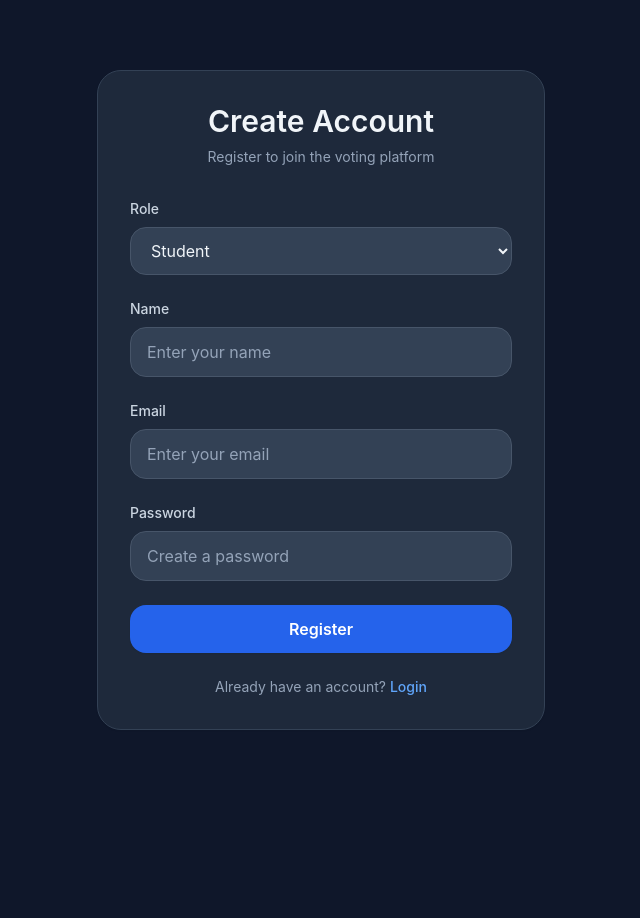
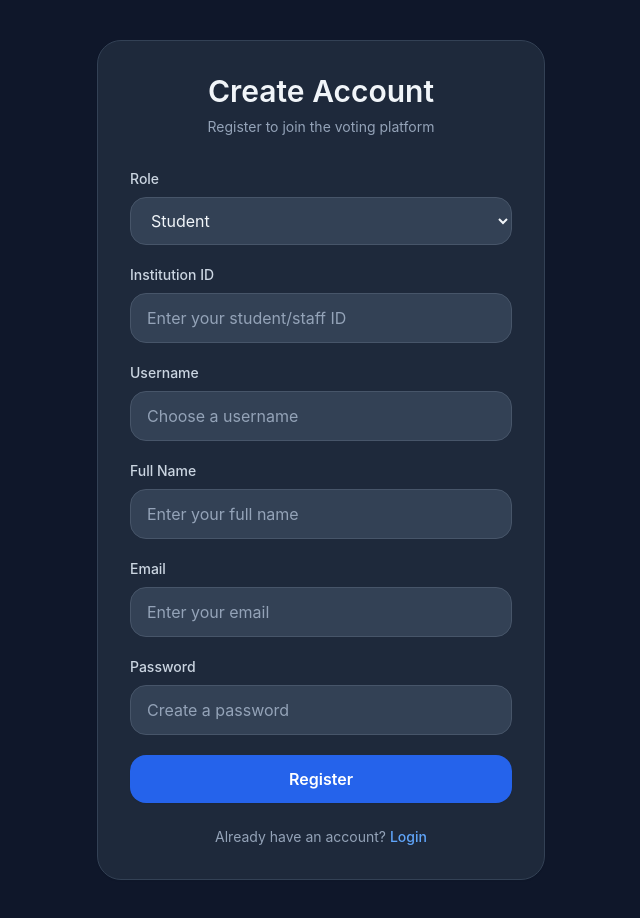
Before and after one commit to Peanutz10321/CSIT-321-FYP-26-S2-13, a React app in the folder frontend/: page /register in a window 1280 px wide. Shown: the whole page, without its empty margins (319-959 px from the left). Before the commit the page ends 800 px from the top, so only its background shows below. Built offline with nearby package versions, Linux system fonts and the light colour scheme; the HTML template or start-up script is replaced by a standard one.

Commit message:
feat: fix register form and add search/date filter to vote history

```diff
--- a/frontend/src/pages/Register.jsx
+++ b/frontend/src/pages/Register.jsx
@@ -1,6 +1,68 @@
-import { Link } from 'react-router-dom'
+import { useState } from 'react'
+import { Link, useNavigate } from 'react-router-dom'
+import { registerUser } from '../utils/api.js'
 
 function Register() {
+  const navigate = useNavigate()
+  const [role, setRole] = useState('student')
+  const [institutionId, setInstitutionId] = useState('')
+  const [username, setUsername] = useState('')
+  const [fullName, setFullName] = useState('')
+  const [email, setEmail] = useState('')
+  const [password, setPassword] = useState('')
+  const [submitting, setSubmitting] = useState(false)
+
+  const handleSubmit = async (event) => {
+    event.preventDefault()
+    console.log('[Register] handleSubmit called')
+
+    if (!institutionId.trim()) {
+      alert('Please enter your Institution ID.')
+      return
+    }
+    if (!username.trim()) {
+      alert('Please enter a username.')
+      return
+    }
+    if (!fullName.trim()) {
+      alert('Please enter your full name.')
+      return
+    }
+    if (!email.trim()) {
+      alert('Please enter your email.')
+      return
+    }
+    if (!password) {
+      alert('Please enter a password.')
+      return
+    }
+
+    setSubmitting(true)
+
+    try {
+      const payload = {
+        institution_id: institutionId.trim(),
+        username: username.trim(),
+        full_name: fullName.trim(),
+        email: email.trim(),
+        password,
+        role,
+      }
+
+      console.log('[Register] Sending payload:', { ...payload, password: '***' })
+      await registerUser(payload)
+      console.log('[Register] Registration successful')
+
+      alert('Account created successfully! Please login.')
+      navigate('/login')
+    } catch (error) {
+      console.error('[Register] Registration error:', error)
+      alert(`Registration failed: ${error.message}`)
+    } finally {
+      setSubmitting(false)
+    }
+  }
+
   return (
     <div className="min-h-screen bg-slate-900 flex items-center justify-center px-4 py-10">
       <div className="w-full max-w-md bg-slate-800 border border-slate-700 rounded-3xl shadow-sm p-8">
@@ -9,29 +71,64 @@ function Register() {
           <p className="mt-2 text-sm text-slate-400">Register to join the voting platform</p>
         </div>
 
-        <form className="space-y-6">
+        <form onSubmit={handleSubmit} className="space-y-5">
           <div>
             <label htmlFor="role" className="block text-sm font-medium text-slate-300">
               Role
             </label>
             <select
               id="role"
+              value={role}
+              onChange={(e) => setRole(e.target.value)}
               className="mt-2 block w-full rounded-2xl border border-slate-600 bg-slate-700 px-4 py-3 text-slate-100 focus:border-blue-500 focus:outline-none focus:ring-2 focus:ring-blue-800"
             >
-              <option>Student</option>
-              <option>Teacher</option>
+              <option value="student">Student</option>
+              <option value="teacher">Teacher</option>
             </select>
           </div>
 
           <div>
-            <label htmlFor="name" className="block text-sm font-medium text-slate-300">
-              Name
+            <label htmlFor="institutionId" className="block text-sm font-medium text-slate-300">
+              Institution ID
             </label>
             <input
-              id="name"
+              id="institutionId"
               type="text"
-              placeholder="Enter your name"
+              value={institutionId}
+              onChange={(e) => setInstitutionId(e.target.value)}
+              placeholder="Enter your student/staff ID"
               className="mt-2 block w-full rounded-2xl border border-slate-600 bg-slate-700 px-4 py-3 text-slate-100 focus:border-blue-500 focus:outline-none focus:ring-2 focus:ring-blue-800"
+              required
+            />
+          </div>
+
+          <div>
+            <label htmlFor="username" className="block text-sm font-medium text-slate-300">
+              Username
+            </label>
+            <input
+              id="username"
+              type="text"
+              value={username}
+              onChange={(e) => setUsername(e.target.value)}
+              placeholder="Choose a username"
+              className="mt-2 block w-full rounded-2xl border border-slate-600 bg-slate-700 px-4 py-3 text-slate-100 focus:border-blue-500 focus:outline-none focus:ring-2 focus:ring-blue-800"
+              required
+            />
+          </div>
+
+          <div>
+            <label htmlFor="fullName" className="block text-sm font-medium text-slate-300">
+              Full Name
+            </label>
+            <input
+              id="fullName"
+              type="text"
+              value={fullName}
+              onChange={(e) => setFullName(e.target.value)}
+              placeholder="Enter your full name"
+              className="mt-2 block w-full rounded-2xl border border-slate-600 bg-slate-700 px-4 py-3 text-slate-100 focus:border-blue-500 focus:outline-none focus:ring-2 focus:ring-blue-800"
+              required
             />
           </div>
 
@@ -42,8 +139,11 @@ function Register() {
             <input
               id="email"
               type="email"
+              value={email}
+              onChange={(e) => setEmail(e.target.value)}
               placeholder="Enter your email"
               className="mt-2 block w-full rounded-2xl border border-slate-600 bg-slate-700 px-4 py-3 text-slate-100 focus:border-blue-500 focus:outline-none focus:ring-2 focus:ring-blue-800"
+              required
             />
           </div>
 
@@ -54,16 +154,20 @@ function Register() {
             <input
               id="password"
               type="password"
+              value={password}
+              onChange={(e) => setPassword(e.target.value)}
               placeholder="Create a password"
               className="mt-2 block w-full rounded-2xl border border-slate-600 bg-slate-700 px-4 py-3 text-slate-100 focus:border-blue-500 focus:outline-none focus:ring-2 focus:ring-blue-800"
+              required
             />
           </div>
 
           <button
             type="submit"
-            className="w-full rounded-2xl bg-blue-600 px-4 py-3 text-white font-semibold shadow-sm transition hover:bg-blue-700"
+            disabled={submitting}
+            className="w-full rounded-2xl bg-blue-600 px-4 py-3 text-white font-semibold shadow-sm transition hover:bg-blue-700 disabled:cursor-not-allowed disabled:opacity-60"
           >
-            Register
+            {submitting ? 'Creating Account...' : 'Register'}
           </button>
         </form>
 
--- a/frontend/src/pages/VoteHistory.jsx
+++ b/frontend/src/pages/VoteHistory.jsx
@@ -7,6 +7,9 @@ function VoteHistory() {
   const [voteHistory, setVoteHistory] = useState([])
   const [loading, setLoading] = useState(true)
   const [error, setError] = useState(null)
+  const [searchQuery, setSearchQuery] = useState('')
+  const [startDate, setStartDate] = useState('')
+  const [endDate, setEndDate] = useState('')
 
   useEffect(() => {
     getVoteHistory()
@@ -17,6 +20,21 @@ function VoteHistory() {
       .finally(() => setLoading(false))
   }, [])
 
+  const filteredHistory = voteHistory.filter((item) => {
+    const q = searchQuery.toLowerCase()
+    const matchesText =
+      item.election_title?.toLowerCase().includes(q) ||
+      item.receipt_code?.toLowerCase().includes(q)
+
+    if (!matchesText) return false
+
+    const votedAt = new Date(item.submitted_at)
+    if (startDate && votedAt < new Date(startDate + 'T00:00:00')) return false
+    if (endDate && votedAt > new Date(endDate + 'T23:59:59')) return false
+
+    return true
+  })
+
   return (
     <div className="min-h-screen bg-slate-900 px-4 py-10">
       <div className="mx-auto max-w-5xl space-y-8">
@@ -24,11 +42,39 @@ function VoteHistory() {
           <p className="text-sm font-medium uppercase tracking-wide text-slate-400">My Vote History</p>
           <h1 className="mt-3 text-3xl font-semibold text-slate-100">Vote History</h1>
 
-          <div className="mt-6 grid gap-4 sm:grid-cols-2">
+          <div className="mt-6 relative">
+            <span className="pointer-events-none absolute inset-y-0 left-4 flex items-center text-slate-400">
+              <svg
+                xmlns="http://www.w3.org/2000/svg"
+                width="18"
+                height="18"
+                viewBox="0 0 24 24"
+                fill="none"
+                stroke="currentColor"
+                strokeWidth="2"
+                strokeLinecap="round"
+                strokeLinejoin="round"
+              >
+                <circle cx="11" cy="11" r="8" />
+                <path d="m21 21-4.3-4.3" />
+              </svg>
+            </span>
+            <input
+              type="search"
+              value={searchQuery}
+              onChange={(e) => setSearchQuery(e.target.value)}
+              placeholder="Search by election name or receipt code..."
+              className="w-full rounded-2xl border border-slate-600 bg-slate-700 py-3 pl-11 pr-4 text-slate-100 shadow-sm focus:border-blue-500 focus:outline-none focus:ring-2 focus:ring-blue-800"
+            />
+          </div>
+
+          <div className="mt-5 grid gap-4 sm:grid-cols-2">
             <label className="space-y-2">
               <span className="text-sm font-medium text-slate-300">Start Date</span>
               <input
                 type="date"
+                value={startDate}
+                onChange={(e) => setStartDate(e.target.value)}
                 className="w-full rounded-2xl border border-slate-600 bg-slate-700 px-4 py-3 text-slate-100 focus:border-blue-500 focus:outline-none focus:ring-2 focus:ring-blue-800"
               />
             </label>
@@ -36,6 +82,8 @@ function VoteHistory() {
               <span className="text-sm font-medium text-slate-300">End Date</span>
               <input
                 type="date"
+                value={endDate}
+                onChange={(e) => setEndDate(e.target.value)}
                 className="w-full rounded-2xl border border-slate-600 bg-slate-700 px-4 py-3 text-slate-100 focus:border-blue-500 focus:outline-none focus:ring-2 focus:ring-blue-800"
               />
             </label>
@@ -55,8 +103,12 @@ function VoteHistory() {
             <div className="rounded-3xl border border-slate-700 bg-slate-800 p-6 shadow-sm text-slate-300">
               No voting history found.
             </div>
+          ) : filteredHistory.length === 0 ? (
+            <div className="rounded-3xl border border-slate-700 bg-slate-800 p-6 shadow-sm text-slate-400 text-center">
+              No results match your current filters.
+            </div>
           ) : (
-            voteHistory.map((item) => (
+            filteredHistory.map((item) => (
               <div key={item.id} className="rounded-3xl border border-slate-700 bg-slate-800 p-6 shadow-sm">
                 <div className="flex flex-col gap-3 md:flex-row md:items-center md:justify-between">
                   <div>
--- a/frontend/src/utils/api.js
+++ b/frontend/src/utils/api.js
@@ -46,6 +46,13 @@ async function request(path, options = {}) {
   }
 
   return payload
+}
+
+async function registerUser(data) {
+  return request('/auth/register', {
+    method: 'POST',
+    data,
+  })
 }
 
 async function loginUser(email, password) {
@@ -164,6 +171,7 @@ export {
   TOKEN_STORAGE_KEY,
   getAuthToken,
   request,
+  registerUser,
   loginUser,
   getCurrentUser,
   updateCurrentUser,
```
